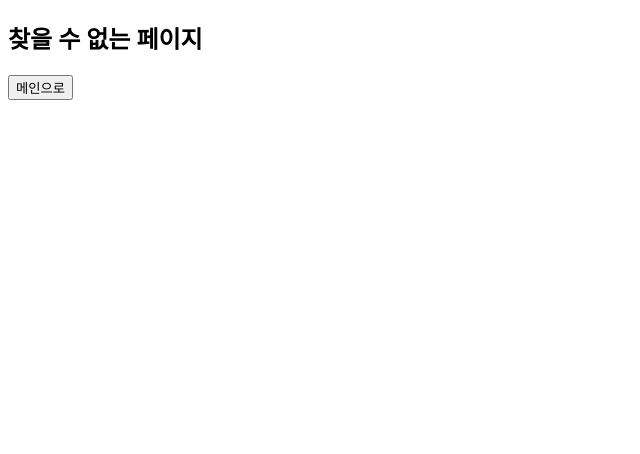
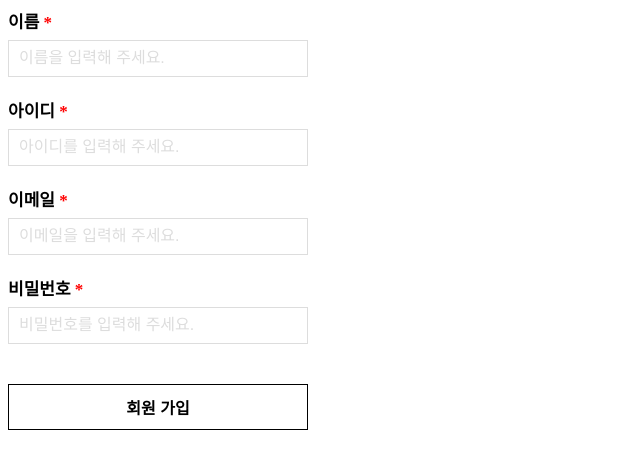
Before and after one commit to JANGDEOKSIK/next-seah, a Next.js app: page /join in a window 1280 px wide. Before the commit this address had no page. Shown: the top 454 px of the page, without its empty margins (0-640 px from the left). Built offline with nearby package versions, Linux system fonts and the light colour scheme.

Commit message:
react-hook-form 사용해 보기

```diff
--- a/db.json
+++ b/db.json
@@ -21,7 +21,7 @@
       "dpth": 1,
       "menuId": "ReportPage",
       "menuNm": "제보하기",
-      "childeCnt": 4,
+      "childCnt": 4,
       "menuShow": true,
       "menuEtc": false,
       "subMenu": [
@@ -180,6 +180,65 @@
       "id": "10",
       "title": "my title 10",
       "contents": "my contents 10"
+    },
+    {
+      "id": "a912",
+      "title": "11222"
+    },
+    {
+      "id": "a5be",
+      "title": "33333"
+    },
+    {
+      "id": "d997",
+      "title": "4444"
+    }
+  ],
+  "posts": [
+    {
+      "id": "37c7",
+      "title": "A",
+      "body": "B"
+    },
+    {
+      "id": "0994",
+      "title": "C",
+      "body": "D"
+    },
+    {
+      "id": "3a9a",
+      "title": "C",
+      "body": "D"
+    },
+    {
+      "id": "1a69",
+      "title": "C",
+      "body": "D"
+    },
+    {
+      "id": "b330",
+      "title": "C",
+      "body": "D"
+    },
+    {
+      "id": "5632",
+      "title": "C",
+      "body": "D"
+    },
+    {
+      "id": "3259",
+      "title": "C",
+      "body": "D"
+    },
+    {
+      "id": "7a3c",
+      "title": "C",
+      "body": "D"
+    },
+    {
+      "id": "0601",
+      "title": "C",
+      "body": "D"
     }
   ]
 }
--- a/package.json
+++ b/package.json
@@ -28,7 +28,7 @@
     "react-hook-form": "^7.52.1",
     "react-redux": "^9.1.2",
     "redux-persist": "^6.0.0",
-    "sass": "^1.77.6",
+    "sass": "^1.77.8",
     "sharp": "^0.33.4",
     "swiper": "^11.1.8"
   },
--- /dev/null
+++ b/src/app/join/page.jsx
@@ -0,0 +1,123 @@
+"use client";
+
+import { useForm } from "react-hook-form";
+import "../../scss/index.scss"; // SCSS 파일을 import
+
+export default function Join() {
+  const {
+    register,
+    handleSubmit,
+    formState: { errors },
+  } = useForm();
+
+  /*
+    - register 함수: 폼의 각 입력 필드를 React Hook Form 라이브러리의 폼 관리 시스템에 등록하는 역할을 함 (폼 필드 등록 함수)
+    - handleSubmit: 폼 제출 시 유효성 검사를 수행하고 통과한 경우에만 지정된 콜백 함수를 호출하는 역할을 함 (폼 처리 함수)
+    - formState: 폼 필드 유효성 검사 결과를 포함하는 객체
+  */
+
+  const onSubmitData = (data) => {
+    console.log(data);
+  };
+
+  return (
+    <form onSubmit={handleSubmit(onSubmitData)} className="join-form">
+      {/* onSubmitData 콜백 함수는 유효성 검사를 통과한 폼 데이터를 인수로 받음, 제출 시 모든 필드이 유효성 검사 수행 */}
+      <div>
+        <label htmlFor="name">
+          이름 <span className="essential">*</span>
+        </label>
+        <input
+          type="text"
+          name="name"
+          id="name"
+          placeholder="이름을 입력해 주세요."
+          {...register("name", {
+            required: "이름을 입력해 주세요.",
+            pattern: {
+              value: /^[가-힣]+$/,
+              message: "이름을 한국어로 정확하게 입력해 주세요.",
+            },
+          })}
+        />
+        {/* register 함수의 옵션으로 유효성 검사 규칙을 설정, 통과하지 못한 경우 formState.errors 객체에 에러 메시지 저장됨 */}
+        {errors.name && <p>{errors.name.message}</p>}
+      </div>
+      <div>
+        <label htmlFor="id">
+          아이디 <span className="essential">*</span>
+        </label>
+        <input
+          type="text"
+          name="id"
+          id="id"
+          placeholder="아이디를 입력해 주세요."
+          {...register("id", {
+            required: "아이디를 입력해 주세요.",
+            minLength: {
+              value: 5,
+              message: "아이디는 최소 다섯 글자부터 설정 가능합니다.",
+            },
+            maxLength: {
+              value: 20,
+              message: "아이디는 최대 스무 글자까지 설정 가능합니다.",
+            },
+            pattern: {
+              value: "",
+              message: "아이디는 영문 소문자로만 입력 가능합니다.",
+            },
+          })}
+        />
+        {errors.id && <p>{errors.id.message}</p>}
+      </div>
+      <div>
+        <label htmlFor="">
+          이메일 <span className="essential">*</span>
+        </label>
+        <input
+          type="email"
+          name="email"
+          id="email"
+          placeholder="이메일을 입력해 주세요."
+          {...register("email", {
+            required: "이메일을 입력해 주세요.",
+            pattern: {
+              value: "^[a-zA-Z0-9+-_.]+@[a-zA-Z0-9-]+.[a-zA-Z0-9-.]+$",
+              message: "정확한 이메일을 입력해 주세요.",
+            },
+          })}
+        />
+        {errors.email && <p>{errors.email.message}</p>}
+      </div>
+      <div>
+        <label htmlFor="pw">
+          비밀번호 <span className="essential">*</span>
+        </label>
+        <input
+          type="password"
+          name="pw"
+          id="pw"
+          placeholder="비밀번호를 입력해 주세요."
+          {...register("pw", {
+            required: "비밀번호를 입력해 주세요.",
+            minLength: {
+              value: "5",
+              message: "비밀번호는 최소 다섯 글자부터 설정 가능합니다.",
+            },
+            maxLength: {
+              value: "20",
+              message: "비밀번호는 최대 스무 글자까지 설정 가능합니다.",
+            },
+            pattern: {
+              value: "^(?=.*[A-Za-z])(?=.*d)(?=.*[@!%*#?&])[A-Za-zd@!%*#?&]$",
+              message:
+                "비밀번호는 최소 하나의 문자, 하나의 숫자, 하나의 특수문자가 들어가야 합니다.",
+            },
+          })}
+        />
+        {errors.pw && <p>{errors.pw.message}</p>}
+      </div>
+      <button type="submit">회원 가입</button>
+    </form>
+  );
+}
--- /dev/null
+++ b/src/scss/_join.scss
@@ -0,0 +1,56 @@
+.join-form > div {
+  display: flex;
+  flex-direction: column;
+  align-items: flex-start;
+}
+
+.join-form > div + div {
+  margin-top: 20px;
+}
+
+.join-form > div > label {
+  margin-bottom: 7px;
+  font-weight: bold;
+  font-size: 17px;
+}
+
+.join-form > div > label .essential {
+  color: #ff0000;
+}
+
+.join-form > div > input {
+  width: 300px;
+  margin: 0;
+  padding:  10px;
+  box-sizing: border-box;
+  border: 1px solid #ddd;
+  border-radius: 0;
+}
+
+.join-form > div > input::placeholder {
+  font-size: 16px;
+  color: #ddd;
+}
+
+.join-form > div > p {
+  margin: 7px 0 0;
+  font-size: 14px;
+  color: #ff0000;
+}
+
+.join-form button {
+  width: 300px;
+  margin-top: 40px;
+  padding: 10px 0;
+  background-color: #fff;
+  border: 1px solid #000;
+  transition: .3s;
+  font-weight: bold;
+  font-size: 16px;
+  cursor: pointer;
+}
+
+.join-form button:hover {
+  background-color: #000;
+  color: #fff;
+}
--- a/src/scss/index.scss
+++ b/src/scss/index.scss
@@ -7,3 +7,4 @@
 @import "./footer";
 @import "./spinner";
 @import "./modal";
+@import "./join";
```
Also changed, not shown: 2 other files (tests, documents, lock files or other folders).
